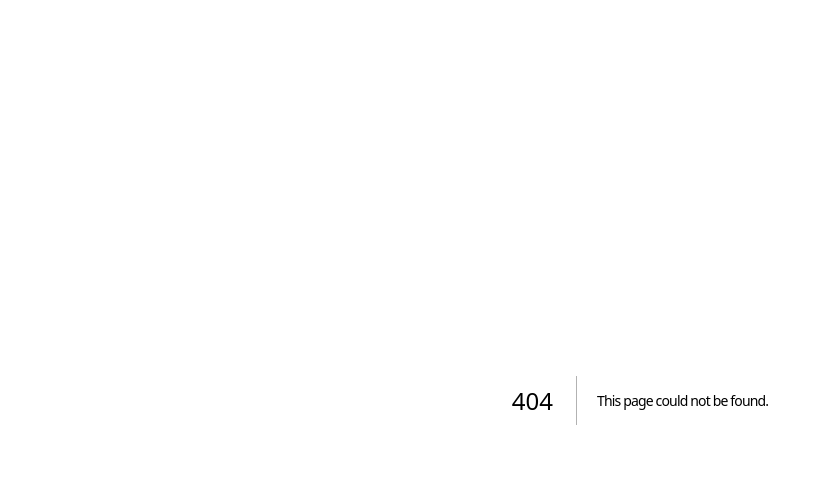
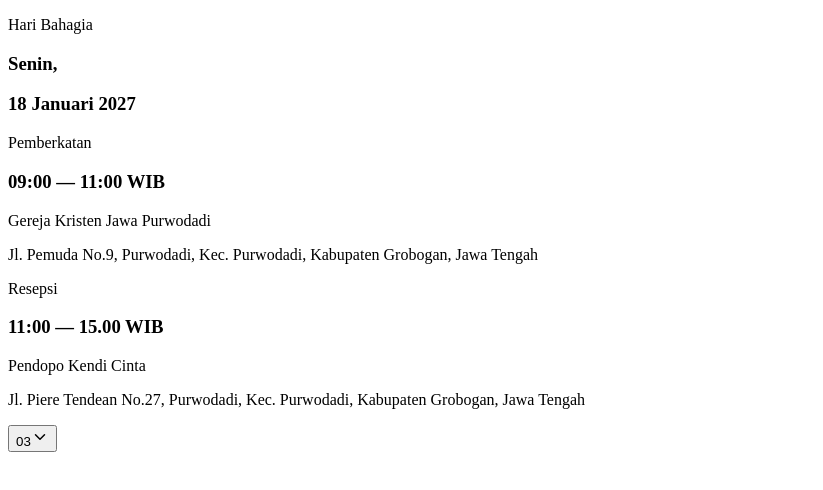
Before and after one commit to adiityaa/wedding-novi-appe, a Next.js app: page /sections/Details in a window 1280 px wide. Before the commit this address had no page. Shown: the top 490 px of the page, without its empty margins (0-823 px from the left). Built offline with nearby package versions, Linux system fonts and the light colour scheme.

Commit message:
refactor: refactor ui

```diff
--- a/app/globals.css
+++ b/app/globals.css
@@ -741,9 +741,13 @@ h2 em,
   margin: 0;
 }
 
-.credits span {
-  display: block;
-  margin-top: 4px;
+.closing-span {
+  font:
+    14px Arial,
+    sans-serif;
+  text-transform: uppercase;
+  opacity: 0.45;
+  margin-top: -28px;
 }
 
 /* ---------- Mobile ---------- */
--- a/app/page.tsx
+++ b/app/page.tsx
@@ -2,12 +2,12 @@
 
 import { useCallback, useEffect, useRef, useState } from "react";
 import { Volume2, VolumeX } from "lucide-react";
-import Greeting from "@/components/sections/Guest";
-import Cover from "@/components/sections/Cover";
-import Story from "@/components/sections/Story";
-import Details from "@/components/sections/Details";
-import Gallery from "@/components/sections/Gallery";
-import Closing from "@/components/sections/Closing";
+import Greeting from "@/pages/sections/Guest";
+import Cover from "@/pages/sections/Cover";
+import Story from "@/pages/sections/Story";
+import Details from "@/pages/sections/Details";
+import Gallery from "@/pages/sections/Gallery";
+import Closing from "@/pages/sections/Closing";
 
 const TOTAL = 6; // greeting, cover, story, details, gallery, closing
 
@@ -149,7 +149,7 @@ export default function Page() {
         loop
         muted
         preload="auto"
-        src="/backsound/diakhirperang-nadineamizah.mp3"
+        src="/backsound/hara.mp3"
         aria-label="Background music"
       />
       {showControls && (
--- a/components/sections/Closing.tsx
+++ b/pages/sections/Closing.tsx
@@ -7,21 +7,20 @@ export default function Closing() {
   return (
     <section className="closing section-panel" aria-labelledby="closing-title">
       <div className="closing-inner">
-        <p className="eyebrow">Dengan segala rasa</p>
         <h2 id="closing-title">
-          Kehadiranmu
+          Terima kasih
           <br />
-          <em>sangat berarti</em>
+          atas segala
           <br />
-          bagi kami.
+          doa baikmu
         </h2>
         <p className="names">Novi &amp; Appe</p>
       </div>
 
       <div className="credits">
-        <p>Ditulis oleh Novi &amp; Appe</p>
-        <span>18 Januari 2027 · Purwodadi</span>
+        <p>Kan terus ku tulis, sampai nafas ini habis</p>
       </div>
+      <span className="closing-span">Jalan Saja</span>
 
       <div className="closing-map" aria-label="Map of the reception venue">
         {isLoading && (
--- a/components/sections/Details.tsx
+++ b/pages/sections/Details.tsx
@@ -8,36 +8,29 @@ export default function Details({ onNext }: DetailsProps) {
   return (
     <section className="details section-panel" aria-labelledby="details-title">
       <div className="details-inner">
-        <p className="eyebrow">Hari yang kami nantikan</p>
-        {/* <h2 id="details-title">
-            Meet us
-            <br />
-            <em>under the trees.</em>
-          </h2> */}
+        <p className="eyebrow">Hari Bahagia</p>
+        <h3 className="text-5xl">Senin,</h3>
+        <h3 className="text-4xl">18 Januari 2027</h3>
         <div className="events">
           <article>
-            <span>01</span>
             <div>
               <p className="event-type">Pemberkatan</p>
-              <h3>09:00 — 11:30</h3>
+              <h3>09:00 — 11:00 WIB</h3>
+              <p className="text-bold">Gereja Kristen Jawa Purwodadi</p>
               <p>
-                Gereja Kristen Jawa Purwodadi
-                <br />
                 Jl. Pemuda No.9, Purwodadi, Kec. Purwodadi, Kabupaten Grobogan,
-                Jawa Tengah 58111
+                Jawa Tengah
               </p>
             </div>
           </article>
           <article>
-            <span>02</span>
             <div>
               <p className="event-type">Resepsi</p>
-              <h3>12:00 — selesai</h3>
+              <h3>11:00 — 15.00 WIB</h3>
+              <p className="text-bold">Pendopo Kendi Cinta</p>
               <p>
-                Pendopo Kendi Cinta
-                <br />
                 Jl. Piere Tendean No.27, Purwodadi, Kec. Purwodadi, Kabupaten
-                Grobogan, Jawa Tengah 58111
+                Grobogan, Jawa Tengah
               </p>
             </div>
           </article>
--- a/components/sections/Gallery.tsx
+++ b/pages/sections/Gallery.tsx
@@ -80,12 +80,8 @@ export default function Gallery({
     >
       <div className="gallery-inner">
         <div className="gallery-heading">
-          <p className="eyebrow">Potongan kecil dari kami</p>
-          <h2 id="gallery-title">
-            Lorem Ipsum
-            <br />
-            <em>dolor.</em>
-          </h2>
+          <p className="eyebrow">Cerita, yang ditulis lensa</p>
+          <h2 id="gallery-title">Jalan Saja &mdash;</h2>
         </div>
         <div className="gallery-card">
           <div className="gallery-image-wrap">
```
Also changed, not shown: pages/sections/Cover.tsx (renamed from components/sections/Cover.tsx), pages/sections/Guest.tsx (renamed from components/sections/Guest.tsx), pages/sections/Story.tsx (renamed from components/sections/Story.tsx), pages/ui/button.tsx (renamed from components/ui/button.tsx), 1 other file (tests, documents, lock files or other folders).
